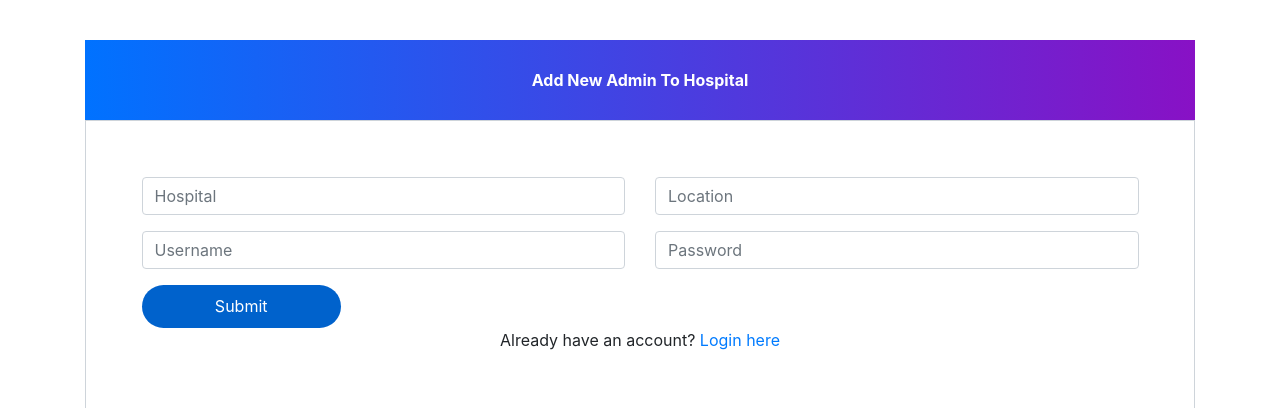
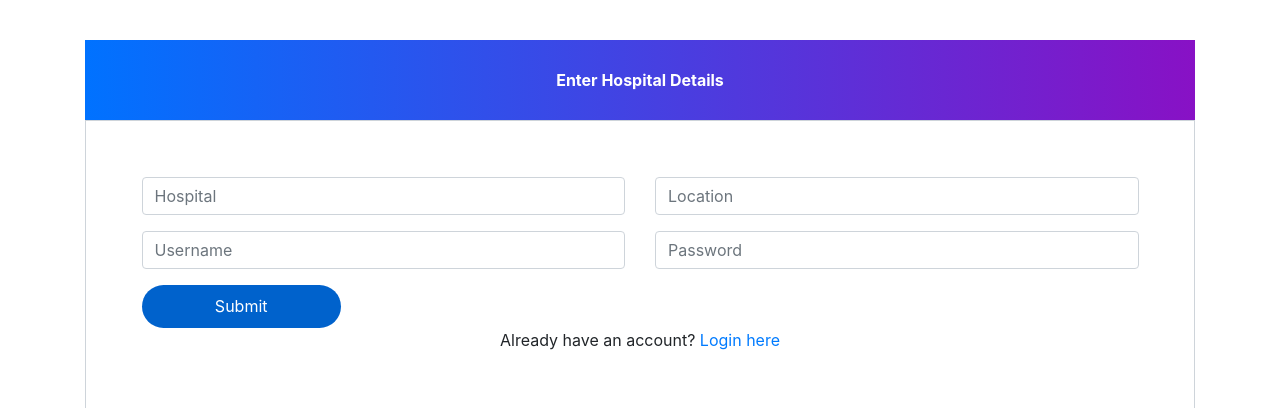
Before and after one commit to severussnape10/sigmamed, a Django app: page /adminsignup in a window 1280 px wide. Shown: the part 56-464 px from the top of the page. Run offline with Django 3.2, Linux system fonts and the light colour scheme; some libraries are stand-ins or nearby versions.

Commit message:
update template

```diff
--- a/templates/hospital/adminsignup.html
+++ b/templates/hospital/adminsignup.html
@@ -67,7 +67,7 @@
     <div class="container register-form">
       <div class="form">
         <div class="note">
-          <p>Add New Admin To Hospital</p>
+          <p>Enter Hospital Details </p>
         </div>
 
         <div class="form-content">
```
